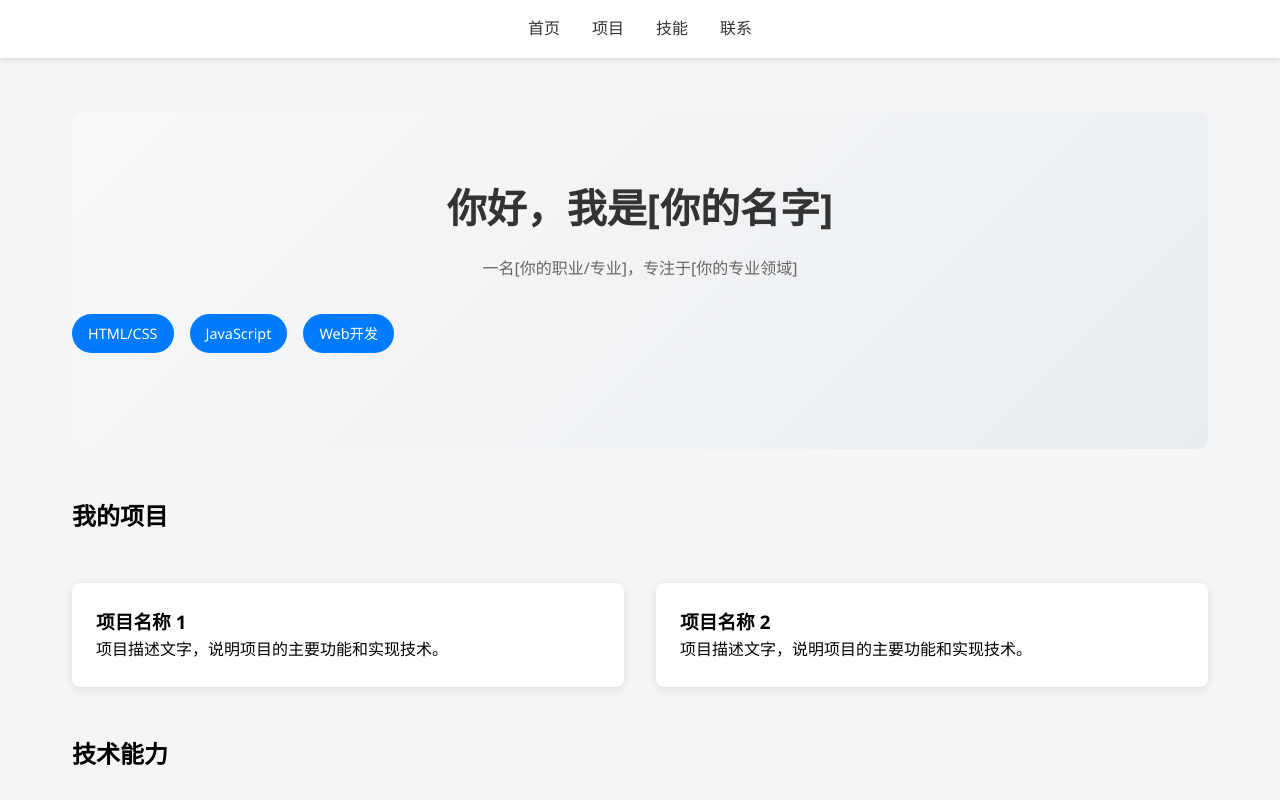
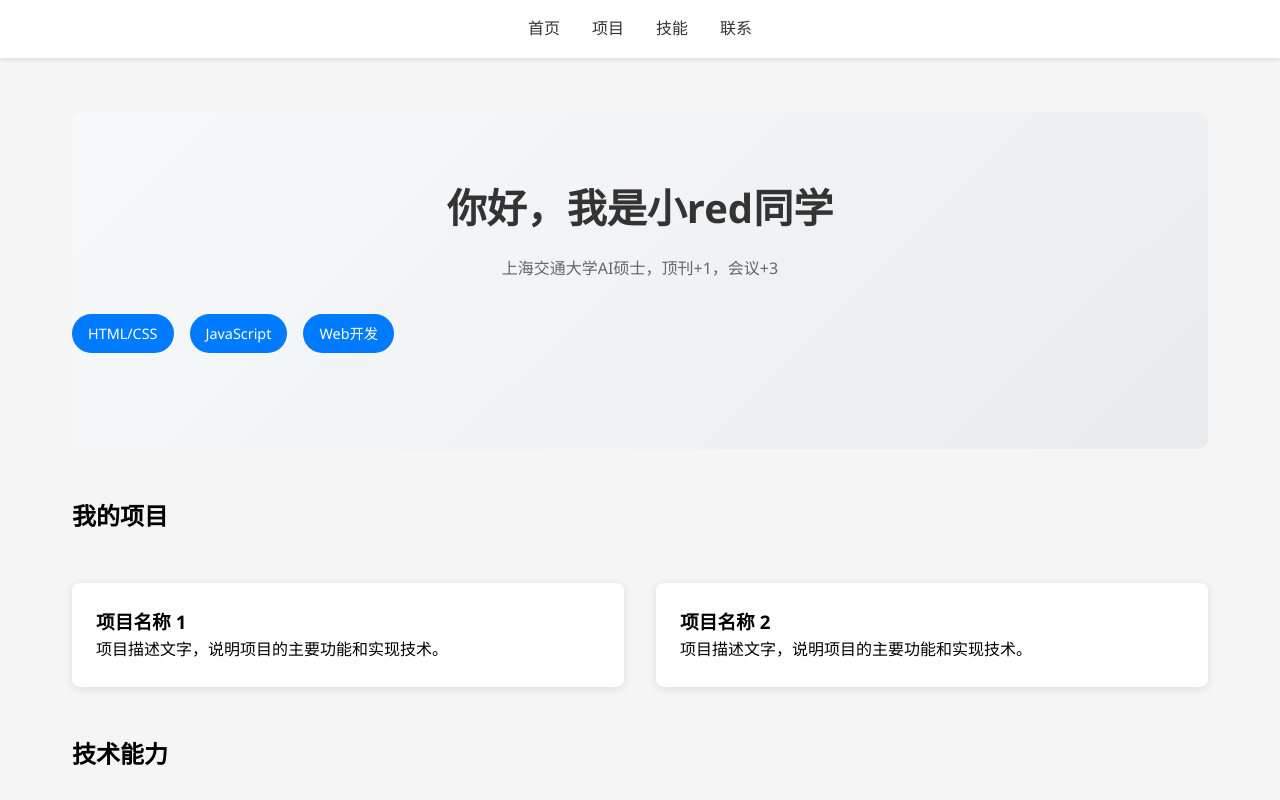
Before and after one commit to IXXT123/xred.github.io, a plain HTML site: page index.html in a window 1280 px wide. Shown: the top 800 px of the page. Drawn offline with Linux system fonts and the light colour scheme.

Commit message:
Add files via upload

```diff
--- a/index.html
+++ b/index.html
@@ -141,8 +141,8 @@
 
     <div class="container">
         <section id="home" class="intro">
-            <h1>你好，我是[你的名字]</h1>
-            <p>一名[你的职业/专业]，专注于[你的专业领域]</p>
+            <h1>你好，我是小red同学</h1>
+            <p>上海交通大学AI硕士，顶刊+1，会议+3</p>
             <div class="skills">
                 <span class="skill-item">HTML/CSS</span>
                 <span class="skill-item">JavaScript</span>
```
